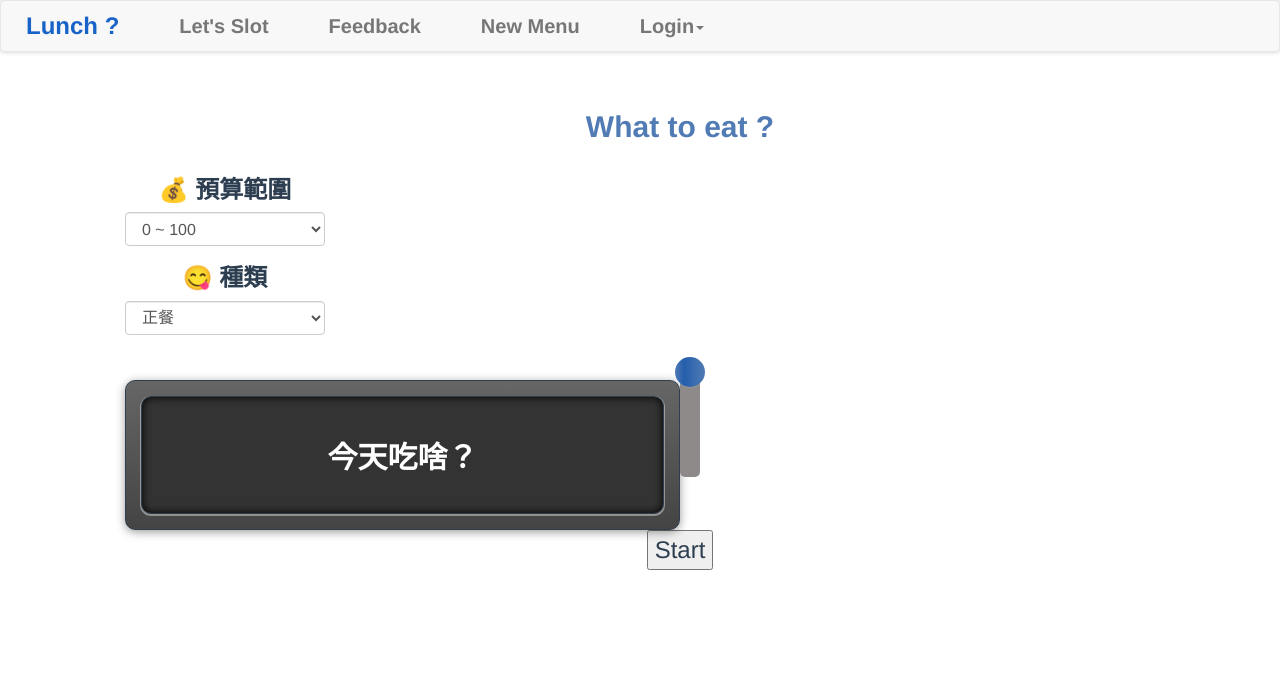
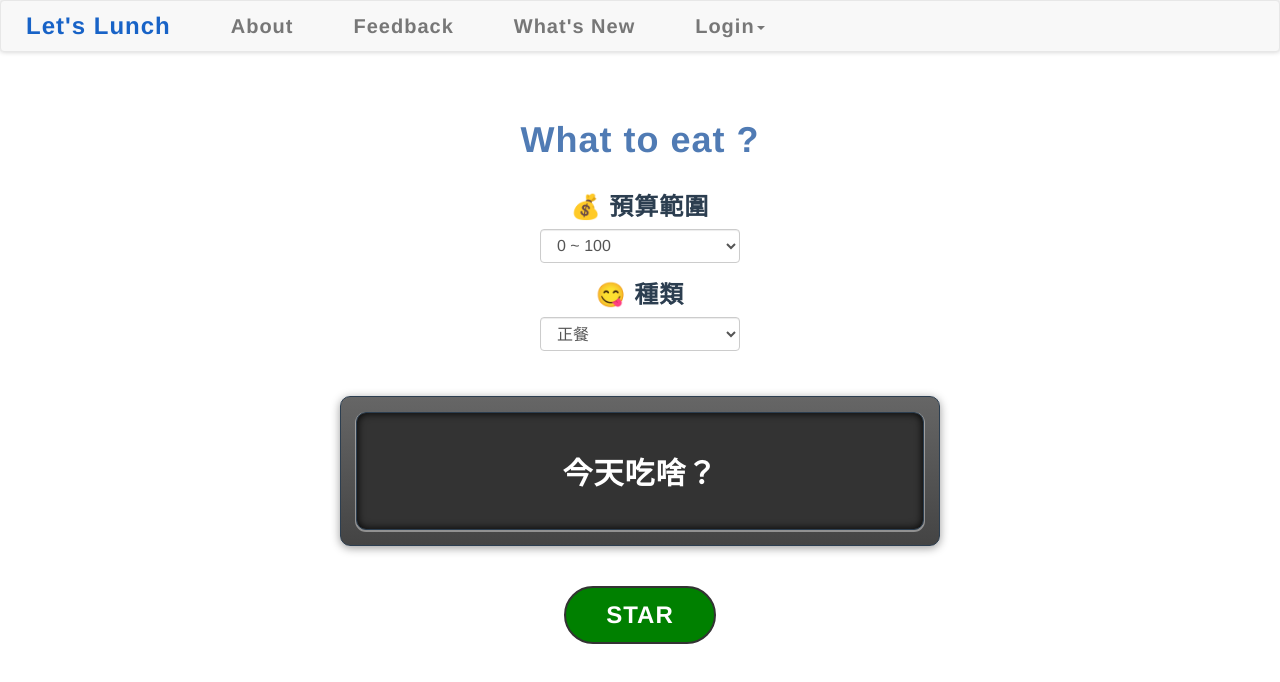
Before and after one commit to yrfang/lunch-picker, a Vue app: page / in a window 1280 px wide. Shown: the top 682 px of the page. Built offline with nearby package versions, Linux system fonts and the light colour scheme.

Commit message:
style the UI and data structure is ready for Firebase to be connected

```diff
--- a/src/components/AppNavBar.vue
+++ b/src/components/AppNavBar.vue
@@ -7,15 +7,15 @@
         span.icon-bar
         span.icon-bar
       a.navbar-brand(href='/')
-        span.active.brandTitle Lunch ?
+        span.active.brandTitle Let's Lunch
     #navbar1.navbar-collapse.collapse
       ul.nav.navbar-nav
         li
-          a(href='#') Let's Slot
+          a(href='/about') About
         li
-          a(href='#') Feedback
+          a(href='/feedback') Feedback
         li
-          a(href='#') New Menu
+          a(href='/store') What's New
         li.dropdown
           a.dropdown-toggle(href='#', data-toggle='dropdown', role='button', aria-expanded='false')
             | Login
--- a/src/components/FoodPicker.vue
+++ b/src/components/FoodPicker.vue
@@ -6,16 +6,14 @@
       .form-group#budgetSelect
         label(for='budget') 💰 預算範圍
         select.form-control
-          option 0 ~ 100
-          option 100 ~ 150
-          option 150 ~ 200
-          option 200 up
+          option(v-for="budget in budgets",
+                 v-bind:value="budget.value") {{ budget.text }}
     .row
       .form-group#budgetSelect
         label(for='budget') 😋 種類
         select.form-control
-          option 正餐
-          option 飲料
+          option(v-for="category in categories",
+                 v-bind:value="category.value") {{ category.text }}
     .row
       .slotMachine.outerContainer
         .innerContainer
@@ -25,18 +23,30 @@
           .slotButton
             .slotTop
             .slotBody
-      .buttons
-        button(@click="clickStart", v-if="randomShow===false") Start
-        button(@click="clickStop", v-if="randomShow") stop
+      .slotButton
+        button.start(@click="clickStart", v-if="randomShow===false") STAR
+        button.stop(@click="clickStop", v-if="randomShow") STOP
 </template>
 
 <script>
 export default {
   data() {
     return {
-      areas: ['全部','萬華區','中正區','大同區','中山區','大安區','南港區','文山區','松山區','信義區','士林區','北投區','內湖區','在家裡','在捷運上','在圖書館','在計程車上','在馬路上','在廁所','在辦公室','在家裡'],
+      selectedBudget: '0 ~ 100',
+      budgets: [
+        { text: "0 ~ 100", value: 0},
+        { text: "100 ~ 150", value: 100},
+        { text: "150 ~ 200", value: 150},
+        { text: "200 up", value: 200},
+      ],
+      selectedCategory: '0 ~ 100',
+      categories: [
+        { text: "正餐", value: 'meal'},
+        { text: "飲料", value: 'drink'},
+      ],
+      lists: ['全部','萬華區','中正區','大同區','中山區','大安區','南港區','文山區','松山區','信義區','士林區','北投區','內湖區','在家裡','在捷運上','在圖書館','在計程車上','在馬路上','在廁所','在辦公室','在家裡'],
       randomShow: false,
-      timerId: ''
+      timerId: '',
     }
   },
   mounted() {
@@ -44,22 +54,22 @@ export default {
   },
   computed: {
     randomResult() {
-      const random = this.areas[Math.floor(Math.random() * this.areas.length)];
-      return this.areas;
+      const random = this.lists[Math.floor(Math.random() * this.lists.length)];
+      return this.lists;
     },
   },
   methods: {
     clickStart() {
       const foodList = document.querySelector('.foodResult ul li');
-      const randomFood = this.areas[Math.floor(Math.random() *
-      this.areas.length)];
+      const randomFood = this.lists[Math.floor(Math.random() *
+      this.lists.length)];
       this.randomShow = true;
       this.timerId = setInterval(this.interValFunc, 100);
     },
     interValFunc() {
       const foodList = document.querySelector('.foodResult ul li');
-      const randomFood = this.areas[Math.floor(Math.random() *
-      this.areas.length)];
+      const randomFood = this.lists[Math.floor(Math.random() *
+      this.lists.length)];
       if(!this.randomShow) {
         clearInterval(this.timerId);
       }
@@ -75,18 +85,10 @@ export default {
 
 <style lang="sass" scoped>
 .FoodPicker
-  // position: fixed
-  // top: 60px
-  // left: 0px
-  // right: 0px
-  // bottom: 0px
-  width: 100vw
+  position: relative
   height: 150vh
-  padding-left: 100px
-  padding-right: 100px
-  margin-top: 50px
+  margin-top: 60px
   overflow-x: hidden
-  overflow-y: scroll
   z-index: 0
   text-align: center
 
@@ -94,20 +96,26 @@ export default {
   margin-bottom: 30px
   font-weight: bold
   color: #507bb4
-  font-size: 30px
+  font-size: 36px
 
-#budgetSelect
+.form-group#budgetSelect
   width: 200px
+  position: relative
+  margin-left: auto
+  margin-right: auto
   select
     font-size: 16px
 
 .slotMachine.outerContainer
+    position: relative
+    margin-top: 30px
+    margin-left: auto
+    margin-right: auto
+    width: 70%
+    min-width: 300px
+    max-width: 600px
+    height: 150px
     border: solid 1px
-    margin-top: 30px
-    width: 50%
-    min-width: 300px
-    height: 150px
-    position: relative
     border-radius: 10px
     box-shadow: 0 2px 10px rgba(#000, 0.4)
     background: linear-gradient(to bottom, #666, #444)
@@ -144,35 +152,39 @@ export default {
           li
             margin-bottom: 50px
 
-      .slotButton
-        position: absolute
-        top: -40px
-        right: -52px
-        width: 40px
-        cursor: pointer
-        .slotBody
-          position: absolute
-          left: 5px
-          top: 20px
-          background-color: #8e8a8a
-          width: 20px
-          height: 100px
-          border-radius: 5px
-          z-index: 1
-        .slotTop
-          background: linear-gradient(to right, #507bb4 0%, #245eab 30%, #507bb4 100%)
-          box-shadow: 0px 0px 2px rgba(#fff, 0.3)
-          position: absolute
-          top: 0px
-          left: 0px
-          width: 30px
-          height: 30px
-          border-radius: 50%
-          z-index: 10
+.slotButton
+  text-align: center
+  margin-top: 40px
+  button
+    font-weight: 800
+    letter-spacing: 1px
+    color: #fff
+    padding: 10px 40px
+    border: solid 2px #333
+    border-radius: 50px
+    // box-shadow: 5px 5px 0px yellow, 3px 3px 10px blue
+
+    &:focus
+      outline: none
+
+    &.start
+      background-color: green
+
+    &.stop
+      background-color: red
 
 @media only screen and (max-width: 480px)
   .FoodPicker
-    // text-align: center
+    text-align: center
+    margin-top: 30px
+
+  .sectionTitle
+    font-size: 32px
+
+  .form-group#budgetSelect
+    label
+      font-size: 24px
+
   .slotMachine.outerContainer
     width: 90%
     min-width: initial
@@ -181,8 +193,9 @@ export default {
       .foodResult
         top: 10px
         bottom: 10px
-        font-size: 24px
-      .slotButton
-        .slotBody
-          height: 60px
+        font-size: 18px
+  .slotButton
+    margin-top: 20px
+    button
+      font-size: 18px
 </style>
--- a/src/components/Homepage.vue
+++ b/src/components/Homepage.vue
@@ -17,6 +17,5 @@ export default {
 .Homepage
   position: relative
   font-size: 24px
-  // height: 1000px
-  width: 100vw
+  letter-spacing: 1px
 </style>
```
